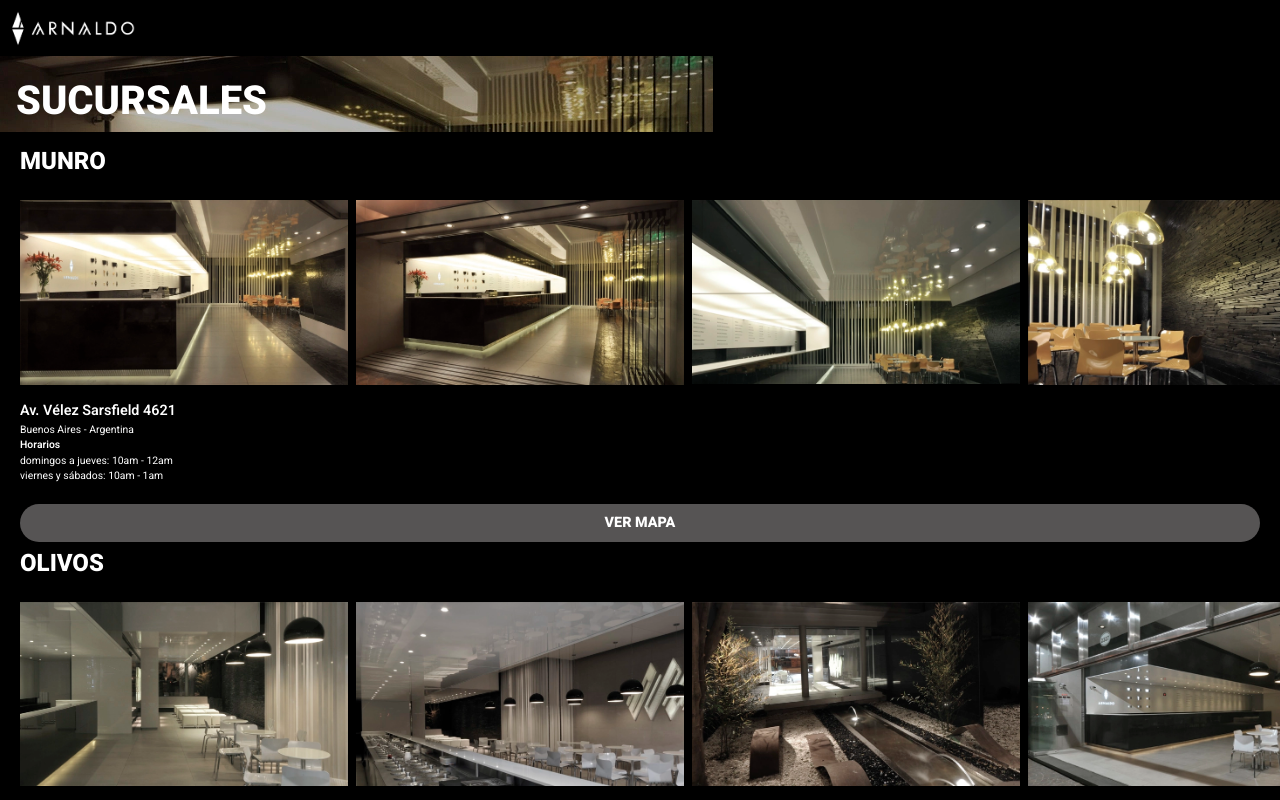
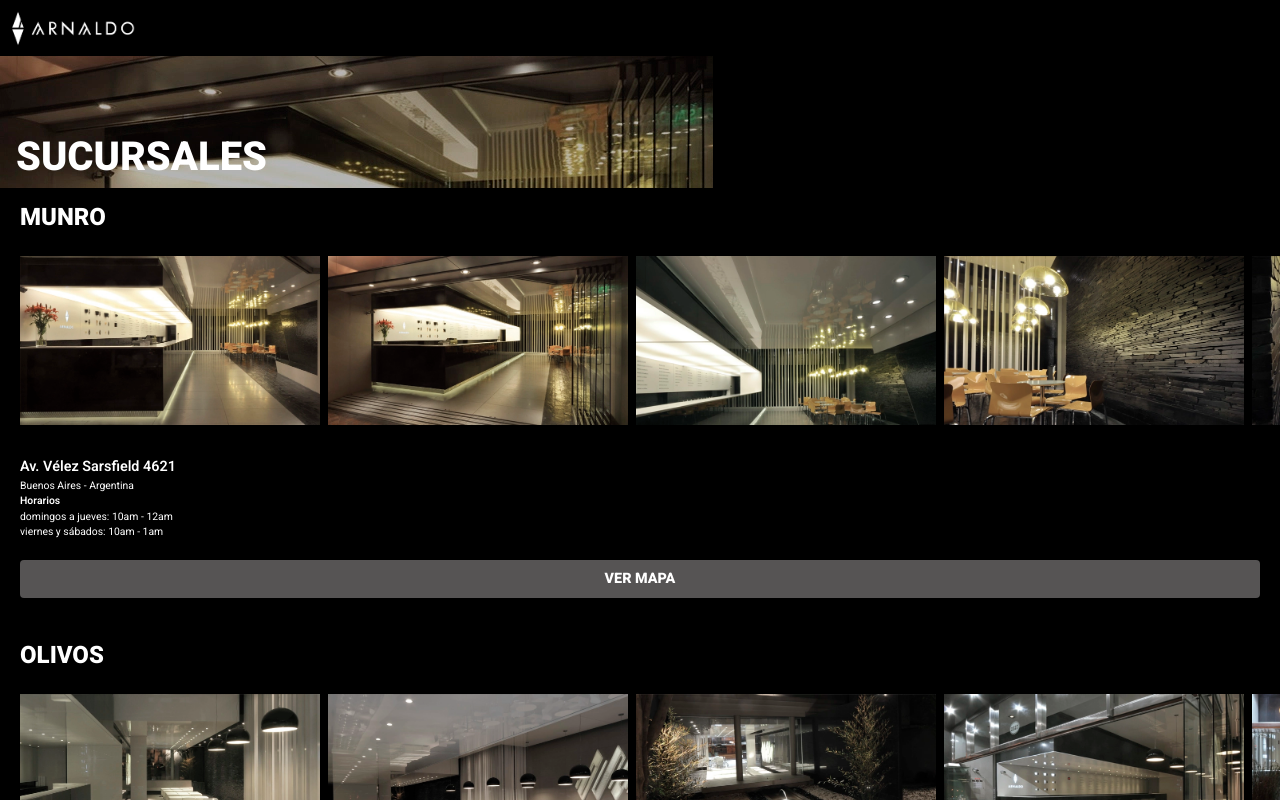
Before and after one commit to TomasSorgetti/arnaldo, a React (Vite) app: page /sucursales in a window 1280 px wide. Shown: the top 800 px of the page. Built offline with nearby package versions, Linux system fonts and the light colour scheme.

Commit message:
contacto correction

```diff
--- a/src/pages/Contacto/Contacto.jsx
+++ b/src/pages/Contacto/Contacto.jsx
@@ -34,13 +34,13 @@ const Contacto = () => {
   };
   const handleSubmit = (event) => {
     event.preventDefault();
-    setSubmited(true)
+    setSubmited(true);
     if (!form.nombre && !form.email && !form.cel && !form.msg) {
-    return
+      return;
     }
     if (form.nombre && form.email && form.cel && form.msg) {
-      setForm(reset)
-      setSubmited(false)
+      setForm(reset);
+      setSubmited(false);
       Swal.fire({
         title: "Success",
         text: "Esto es una prueba",
@@ -70,7 +70,7 @@ const Contacto = () => {
           </label>
           <input
             onChange={handleChange}
-            className={`w-full h-[46px] bg-black  border px-2 pt-2 focus:border-2 ${
+            className={`rounded w-full h-[46px] bg-black  border px-2 pt-2 focus:border-2 ${
               submited && form.nombre === ""
                 ? "border-redError"
                 : "border-white"
@@ -94,7 +94,7 @@ const Contacto = () => {
           </label>
           <input
             onChange={handleChange}
-            className="w-full h-[46px] bg-black border-white border px-2 pt-2 focus:border-2"
+            className="rounded w-full h-[46px] bg-black border-white border px-2 pt-2 focus:border-2"
             type="text"
             placeholder="Ingrese el nombre de su empresa (opcional)"
             name="empresa"
@@ -107,7 +107,7 @@ const Contacto = () => {
           </label>
           <input
             onChange={handleChange}
-            className={`w-full h-[46px] bg-black  border px-2 pt-2 focus:border-2 ${
+            className={`rounded w-full h-[46px] bg-black  border px-2 pt-2 focus:border-2 ${
               submited && form.email === "" ? "border-redError" : "border-white"
             }`}
             type="text"
@@ -129,7 +129,7 @@ const Contacto = () => {
           </label>
           <input
             onChange={handleChange}
-            className={`w-full h-[46px] bg-black  border px-2 pt-2 focus:border-2 ${
+            className={`rounded w-full h-[46px] bg-black  border px-2 pt-2 focus:border-2 ${
               submited && form.cel === "" ? "border-redError" : "border-white"
             }`}
             type="number"
@@ -145,15 +145,26 @@ const Contacto = () => {
             !
           </span>
         </div>
+        <div className="relative">
           <textarea
             onChange={handleChange}
-          className={`placeholder:text-black w-full h-[150px] px-3 py-1 text-black bg-textAreaBg  border focus:border-2 ${
-            submited && form.msg === "" ? "border-redError" : "border-white"
+            className={`rounded placeholder:text-black placeholder:font-medium w-full h-[150px] px-3 py-1 text-black bg-textAreaBg  border focus:border-2 ${
+              submited && form.msg === ""
+                ? "border-redError placeholder:text-redError"
+                : "border-white"
             }`}
             name="msg"
             value={form.msg}
             placeholder="Mensaje"
           ></textarea>
+          <span
+            className={`z-10 h-6 w-6 text-black rounded-full bg-redError absolute right-2 top-2 text-center font-bold ${
+              submited && form.msg === "" ? "" : "hidden"
+            }`}
+          >
+            !
+          </span>
+        </div>
         <button
           type="submit"
           className="uppercase w-full bg-buttonColor2 rounded-full py-2"
--- a/src/pages/Sucursales/Sucursales.jsx
+++ b/src/pages/Sucursales/Sucursales.jsx
@@ -10,7 +10,7 @@ const Sucursales = () => {
   }, []);
 
   return (
-    <section className="border-b-2 border-white pb-3 font-heebo">
+    <section className="border-b-2 pt-[3.5rem] border-white pb-3 font-heebo">
       <article className="relative h-[132px] overflow-hidden">
         <img className="object-cover" src={sucursales} alt="sabores header" />
         <h3 className="absolute uppercase left-4 bottom-0 text-[2.5rem] font-black">
@@ -18,7 +18,7 @@ const Sucursales = () => {
         </h3>
       </article>
 
-      <article className="flex flex-col gap-1 pl-5 py-3">
+      <article className="flex flex-col gap-10 pl-5 py-3">
         {list?.map(
           ({ nombre, calle, localidad, horario1, horario2, images }, index) => (
             <div key={index}>
@@ -40,8 +40,8 @@ const Sucursales = () => {
                       key={index}
                       className="w-full flex justify-center items-center"
                     >
-                      <div className="w-[328px] h-[200px]">
-                        <img src={image} alt="sucursal" />
+                      <div className="w-[300px] h-[200px] overflow-hidden">
+                        <img className="object-cover" src={image} alt="sucursal" />
                       </div>
                     </div>
                   ))}
@@ -53,7 +53,7 @@ const Sucursales = () => {
                 <h6 className="text-[0.65rem] font-semibold">Horarios</h6>
                 <p className="text-[0.65rem] font-light">{horario1}</p>
                 <p className="text-[0.65rem] font-light">{horario2}</p>
-                <button className="uppercase w-full rounded-full py-2 bg-buttonColor2 text-[0.9rem] font-bold mt-5">
+                <button className="uppercase w-full rounded py-2 bg-buttonColor2 text-[0.9rem] font-bold mt-5">
                   ver mapa
                 </button>
               </div>
```
Lines whose indentation alone changed are shown as unchanged.
